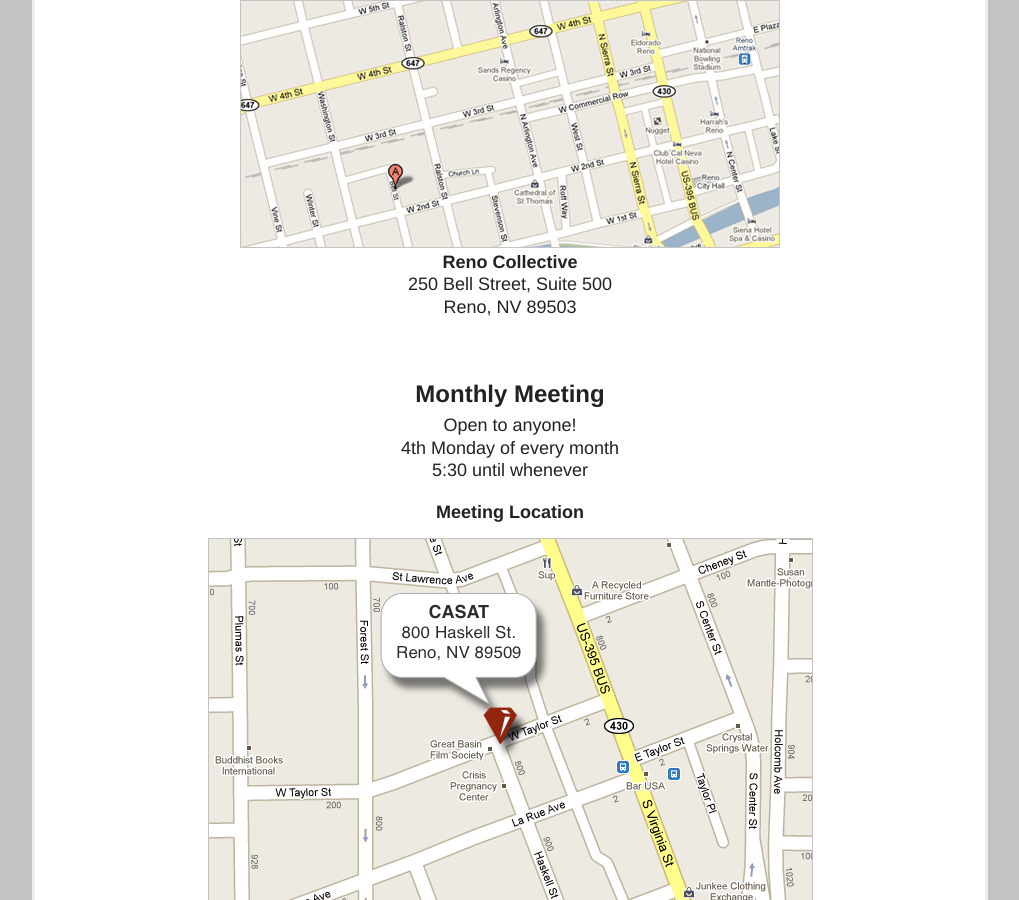
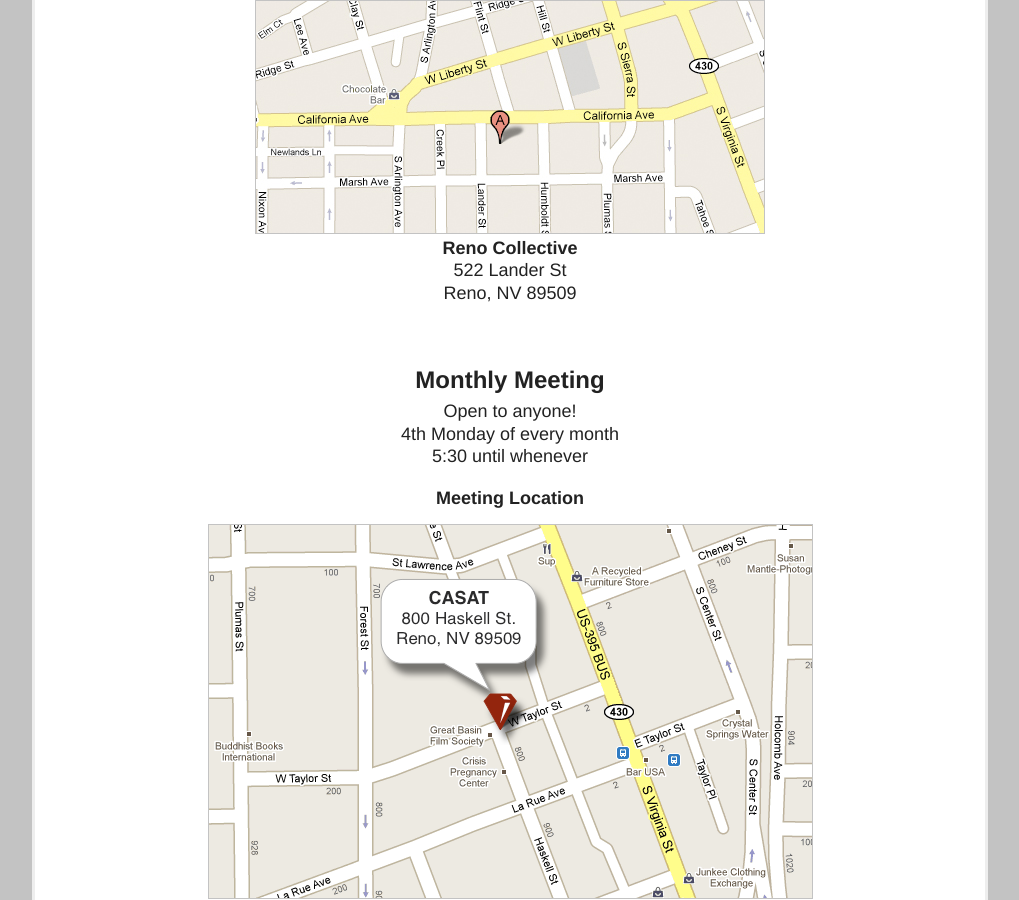
Before and after one commit to renorb/renorb.github.com, a Jekyll site: the page built from index.html, in a window 1280 px wide and 900 px high, scrolled down 953 px. Shown: the whole window, without its empty margins (130-1149 px from the left). Built offline with Jekyll 4.4.1, drawn with Linux system fonts in a browser that asks for light colours.

Commit message:
Update Reno Collective Location

```diff
--- a/index.html
+++ b/index.html
@@ -21,11 +21,11 @@ title: reno.rb - The Biggest Little Ruby Brigade
   <div class="location">
     <h3 class="title">Hacknight Location</h3>
     <a href="http://bit.ly/dNhDcm">
-      <img src="/images/collective-map.png">
+      <img src="/images/collective-map-lander.jpg">
     </a>
     <h3 class="title">Reno Collective</h3>
-    <h3>250 Bell Street, Suite 500</h3>
-    <h3>Reno, NV 89503</h3>
+    <h3>522 Lander St</h3>
+    <h3>Reno, NV 89509</h3>
   </div>
 </div>
 
```
Also changed, not shown: images/collective-map-lander.jpg (added).
